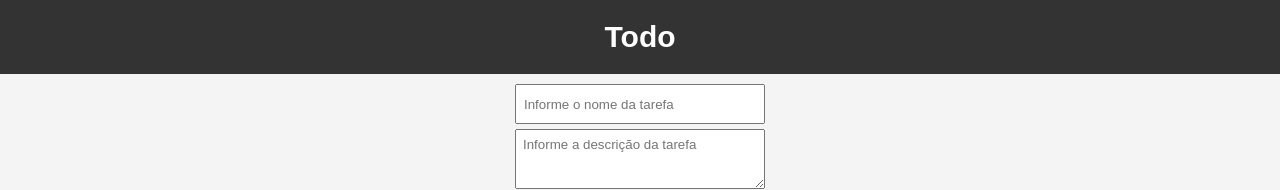
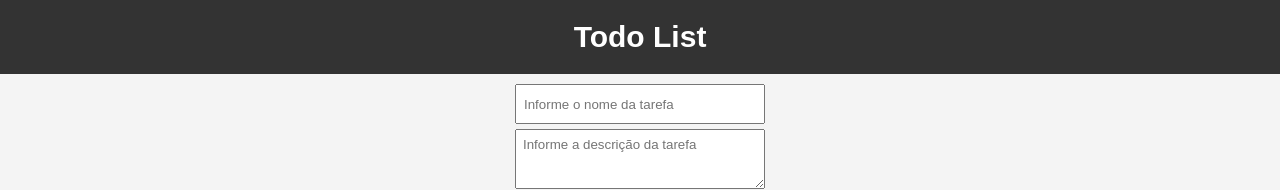
Before and after one commit to gabriel-guerra/esoft5s-a-pw, a plain HTML site: page pages/todo/index.html in a window 1280 px wide. Shown: the top 190 px of the page. Drawn offline with Linux system fonts and the light colour scheme.

Commit message:
correção do h1

```diff
--- a/pages/todo/index.html
+++ b/pages/todo/index.html
@@ -11,7 +11,7 @@
   <body>
     <header id="header">
       <a href="../../index.html">
-        <h1>Todo</h1>
+        <h1>Todo List</h1>
       </a>
     </header>
 
```
